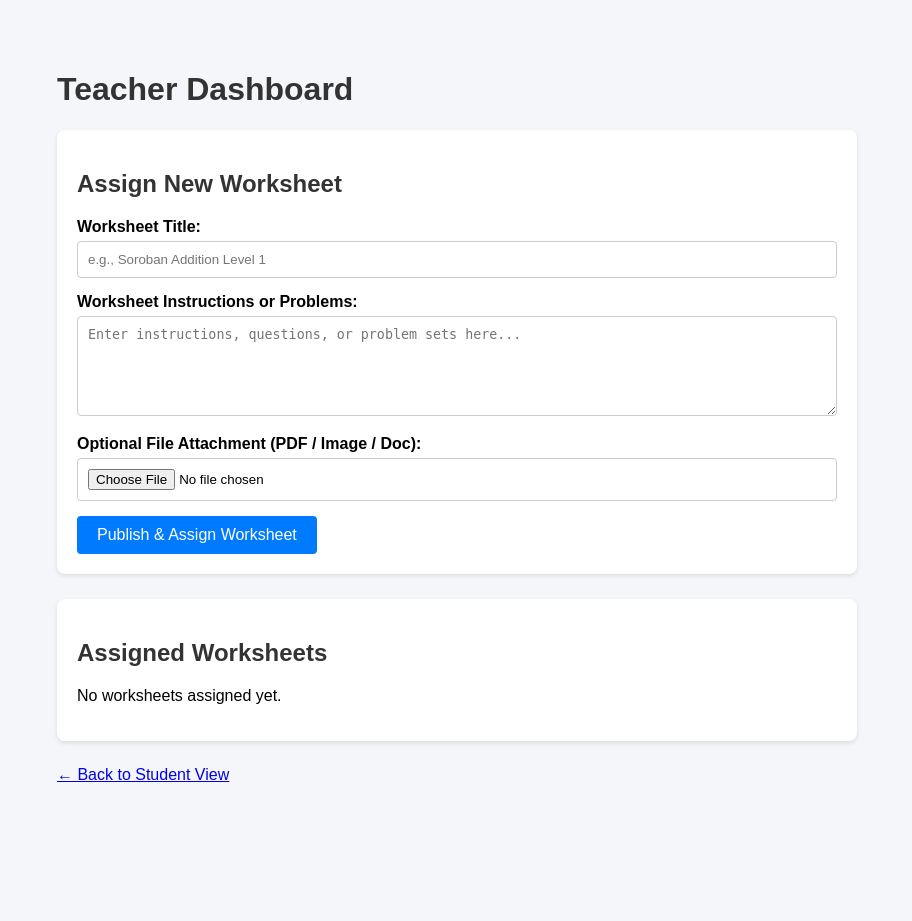
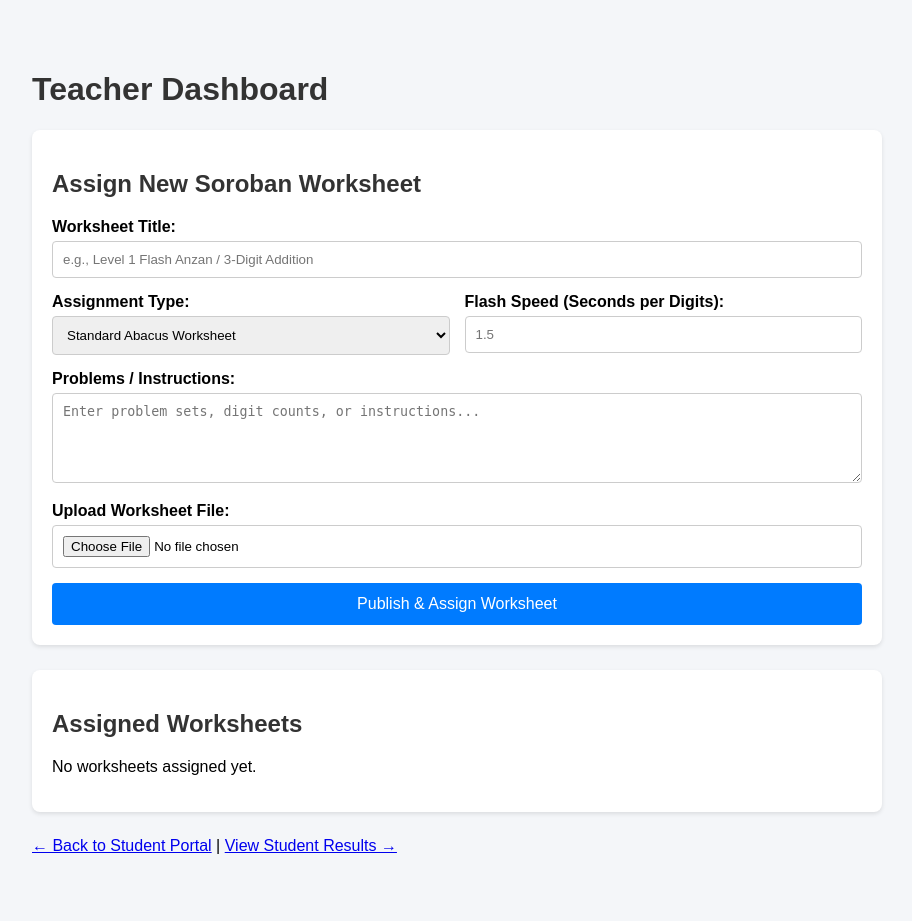
Before and after one commit to BuWiz/soroban-grader, a Flask app: page /teacher in a window 1280 px wide. Shown: the whole page, without its empty margins (183-1095 px from the left). Before the commit the page ends 782 px from the top, so only its background shows below. Run offline with Flask 3, Linux system fonts and the light colour scheme; data comes from the database, SQL or seed files in the repository; data that the repository does not hold is empty.

Commit message:
Update main.py and teacher.html with full Soroban types

```diff
--- a/templates/teacher.html
+++ b/templates/teacher.html
@@ -7,14 +7,12 @@
     <style>
         body {
             font-family: Arial, sans-serif;
-            max-width: 800px;
+            max-width: 850px;
             margin: 30px auto;
             padding: 20px;
             background-color: #f4f6f9;
         }
-        h1, h2 {
-            color: #333;
-        }
+        h1, h2 { color: #333; }
         .card {
             background: #fff;
             padding: 20px;
@@ -22,46 +20,45 @@
             border-radius: 8px;
             box-shadow: 0 2px 4px rgba(0,0,0,0.1);
         }
-        .form-group {
-            margin-bottom: 15px;
-        }
-        label {
-            display: block;
-            margin-bottom: 5px;
-            font-weight: bold;
-        }
-        input[type="text"], textarea, input[type="file"] {
+        .form-group { margin-bottom: 15px; }
+        label { display: block; margin-bottom: 5px; font-weight: bold; }
+        input[type="text"], select, textarea, input[type="file"], input[type="number"] {
             width: 100%;
             padding: 10px;
             border: 1px solid #ccc;
             border-radius: 4px;
             box-sizing: border-box;
         }
-        textarea {
-            height: 100px;
-            resize: vertical;
-        }
+        textarea { height: 90px; resize: vertical; }
+        .grid-2 { display: grid; grid-template-columns: 1fr 1fr; gap: 15px; }
         button {
             background-color: #007bff;
             color: white;
-            padding: 10px 20px;
+            padding: 12px 20px;
             border: none;
             border-radius: 4px;
             cursor: pointer;
             font-size: 16px;
+            width: 100%;
         }
-        button:hover {
-            background-color: #0056b3;
-        }
-        ul {
-            list-style-type: none;
-            padding: 0;
-        }
+        button:hover { background-color: #0056b3; }
+        ul { list-style-type: none; padding: 0; }
         li {
             background: #e9ecef;
             margin-bottom: 10px;
             padding: 12px;
             border-radius: 4px;
+            display: flex;
+            justify-content: space-between;
+            align-items: center;
+        }
+        .badge {
+            background: #007bff;
+            color: #fff;
+            padding: 4px 8px;
+            border-radius: 4px;
+            font-size: 12px;
+            text-transform: uppercase;
         }
     </style>
 </head>
@@ -69,23 +66,38 @@
 
     <h1>Teacher Dashboard</h1>
 
-    <!-- Create/Upload Worksheet Form -->
     <div class="card">
-        <h2>Assign New Worksheet</h2>
+        <h2>Assign New Soroban Worksheet</h2>
         <form action="/teacher" method="POST" enctype="multipart/form-data">
 
             <div class="form-group">
                 <label for="title">Worksheet Title:</label>
-                <input type="text" id="title" name="title" placeholder="e.g., Soroban Addition Level 1" required>
+                <input type="text" id="title" name="title" placeholder="e.g., Level 1 Flash Anzan / 3-Digit Addition" required>
+            </div>
+
+            <div class="grid-2">
+                <div class="form-group">
+                    <label for="assignment_type">Assignment Type:</label>
+                    <select id="assignment_type" name="assignment_type" onchange="toggleFields()">
+                        <option value="standard">Standard Abacus Worksheet</option>
+                        <option value="flash">Flash Anzan (Mental Math)</option>
+                        <option value="file">File Upload (PDF / Image)</option>
+                    </select>
+                </div>
+
+                <div class="form-group" id="speed_group">
+                    <label for="flash_speed">Flash Speed (Seconds per Digits):</label>
+                    <input type="number" step="0.1" id="flash_speed" name="flash_speed" placeholder="1.5">
+                </div>
             </div>
 
             <div class="form-group">
-                <label for="content">Worksheet Instructions or Problems:</label>
-                <textarea id="content" name="content" placeholder="Enter instructions, questions, or problem sets here..."></textarea>
+                <label for="content">Problems / Instructions:</label>
+                <textarea id="content" name="content" placeholder="Enter problem sets, digit counts, or instructions..."></textarea>
             </div>
 
-            <div class="form-group">
-                <label for="worksheet_file">Optional File Attachment (PDF / Image / Doc):</label>
+            <div class="form-group" id="file_group">
+                <label for="worksheet_file">Upload Worksheet File:</label>
                 <input type="file" id="worksheet_file" name="worksheet_file">
             </div>
 
@@ -93,18 +105,19 @@
         </form>
     </div>
 
-    <!-- Active Worksheets List -->
     <div class="card">
         <h2>Assigned Worksheets</h2>
         {% if worksheets %}
             <ul>
                 {% for sheet in worksheets %}
                     <li>
-                        <strong>{{ sheet.title }}</strong>
-                        <small>({{ sheet.created_at }})</small>
-                        {% if sheet.filename %}
-                            <br><span>Attached File: {{ sheet.filename }}</span>
-                        {% endif %}
+                        <div>
+                            <strong>{{ sheet.title }}</strong>
+                            <br><small>Created: {{ sheet.created_at }}</small>
+                        </div>
+                        <div>
+                            <span class="badge">{{ sheet.assignment_type or 'Standard' }}</span>
+                        </div>
                     </li>
                 {% endfor %}
             </ul>
@@ -113,7 +126,7 @@
         {% endif %}
     </div>
 
-    <p><a href="/">← Back to Student View</a></p>
+    <p><a href="/">← Back to Student Portal</a> | <a href="/results">View Student Results →</a></p>
 
 </body>
 </html>
```
